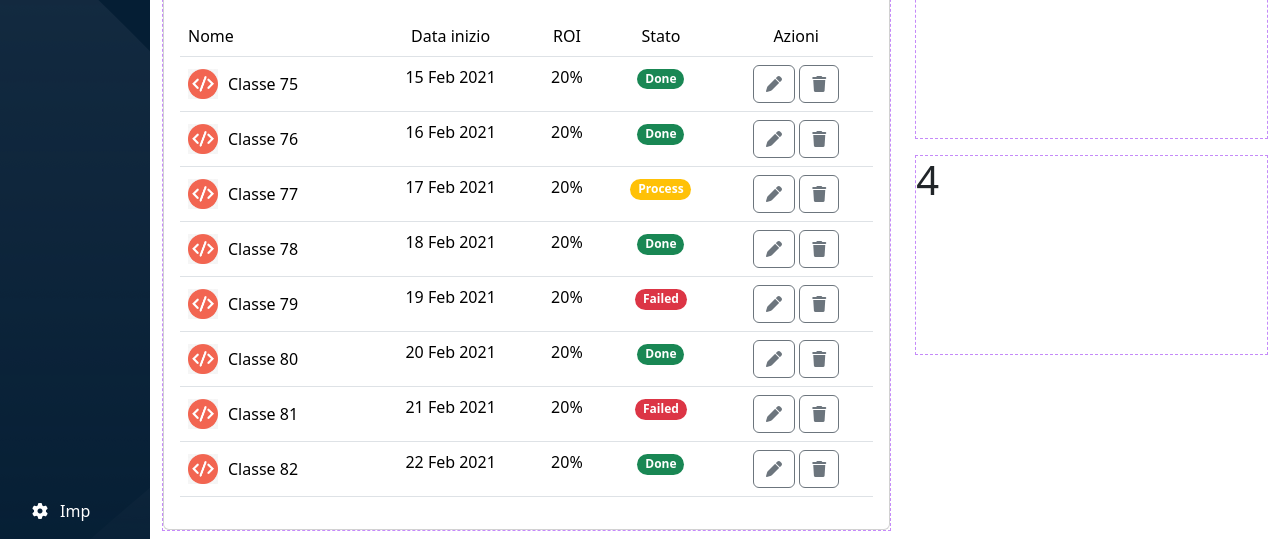
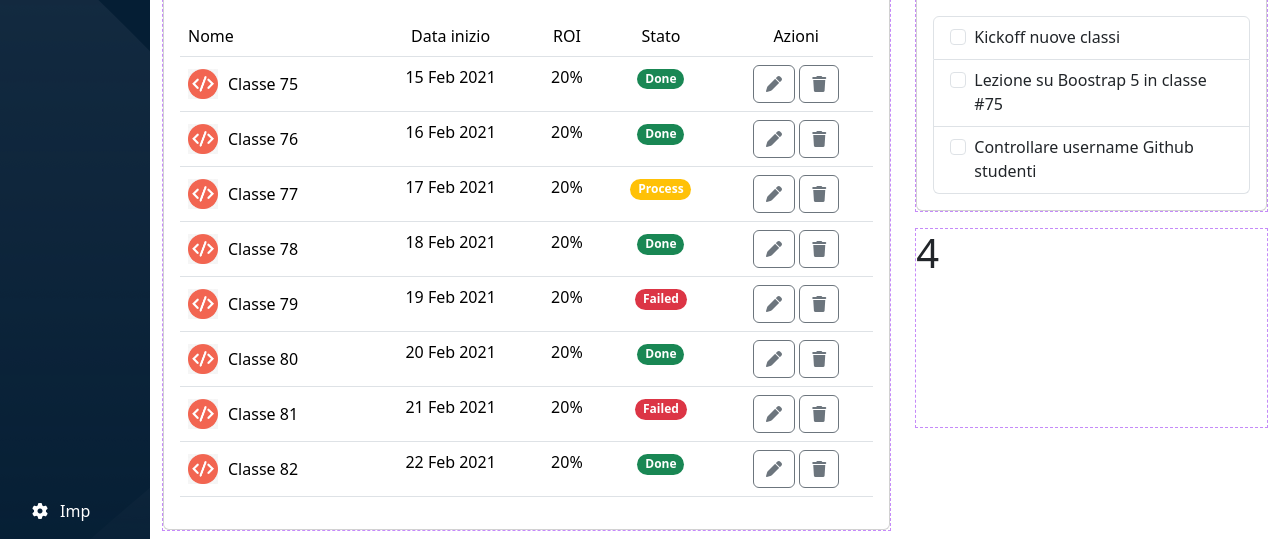
Before and after one commit to RiccardoBasso01/html-css-bootstrap-dashboard, a plain HTML site: page index.html in a window 1280 px wide. Shown: the part 261-800 px from the top of the page. Drawn offline with nearby package versions, Linux system fonts and the light colour scheme.

Commit message:
Aggiunta check list

```diff
--- a/index.html
+++ b/index.html
@@ -127,6 +127,7 @@
             <div class="main-section container-fluid">
                 <div class="row">
 
+                    <!-- PRIMA colonna -->
                     <div class="col-12 col-lg-8 b-s">
                         <!-- !TABELLA card1 -->
                         <div class="col my-3 b-x">
@@ -281,7 +282,8 @@
                                             </h2>
                                             <div id="flush-collapseOne" class="accordion-collapse collapse"
                                                 data-bs-parent="#accordionFlushExample">
-                                                <div class="accordion-body">Clicca sul + in alto nella sezione blu.</div>
+                                                <div class="accordion-body">Clicca sul + in alto nella sezione blu.
+                                                </div>
                                             </div>
                                         </div>
                                         <div class="accordion-item">
@@ -307,7 +309,8 @@
                                             </h2>
                                             <div id="flush-collapseThree" class="accordion-collapse collapse"
                                                 data-bs-parent="#accordionFlushExample">
-                                                <div class="accordion-body">Si, questo sito web è stato pensato per adattarsi a più tipi di dispoditivi.
+                                                <div class="accordion-body">Si, questo sito web è stato pensato per
+                                                    adattarsi a più tipi di dispoditivi.
                                                 </div>
                                             </div>
                                         </div>
@@ -317,9 +320,44 @@
                         </div>
                     </div>
 
+                    <!-- SECONDA colonna -->
+                    <!-- !CHECK list card 3 -->
                     <div class="col-12 col-lg-4 b-s my-3">
-                        <div class="col b-x h20">
-                            <h1>3</h1>
+                        <div class="col b-x">
+                            <div class="card">
+                                <div class="card-header">
+                                    <h3>Da Fare</h3>
+                                </div>
+
+                                <div class="card-body">
+                                    <ul class="list-group">
+                                        <li class="list-group-item">
+                                            <div class="form-check">
+                                                <input class="form-check-input" type="checkbox" id="flexCheckDefault">
+                                                <label class="form-check-label" for="flexCheckDefault">
+                                                    Kickoff nuove classi
+                                                </label>
+                                            </div>
+                                        </li>
+                                        <li class="list-group-item">
+                                            <div class="form-check">
+                                                <input class="form-check-input" type="checkbox" id="flexCheckDefault">
+                                                <label class="form-check-label" for="flexCheckDefault">
+                                                    Lezione su Boostrap 5 in classe #75
+                                                </label>
+                                            </div>
+                                        </li>
+                                        <li class="list-group-item">
+                                            <div class="form-check">
+                                                <input class="form-check-input" type="checkbox" id="flexCheckDefault">
+                                                <label class="form-check-label" for="flexCheckDefault">
+                                                    Controllare username Github studenti
+                                                </label>
+                                            </div>
+                                        </li>
+                                      </ul>
+                                </div>
+                            </div>
                         </div>
                         <div class="col b-x h20 my-3">
                             <h1>4</h1>
```
